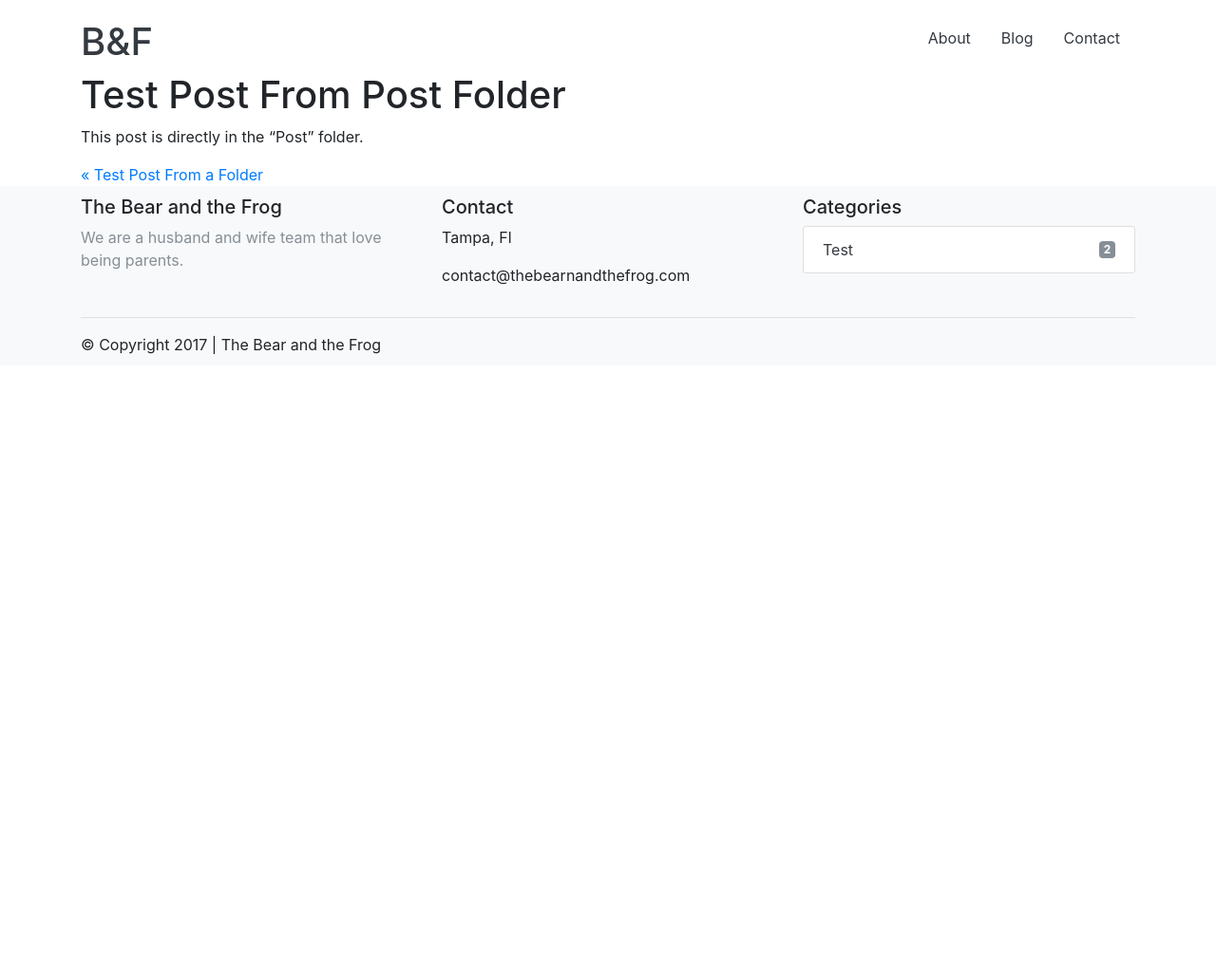
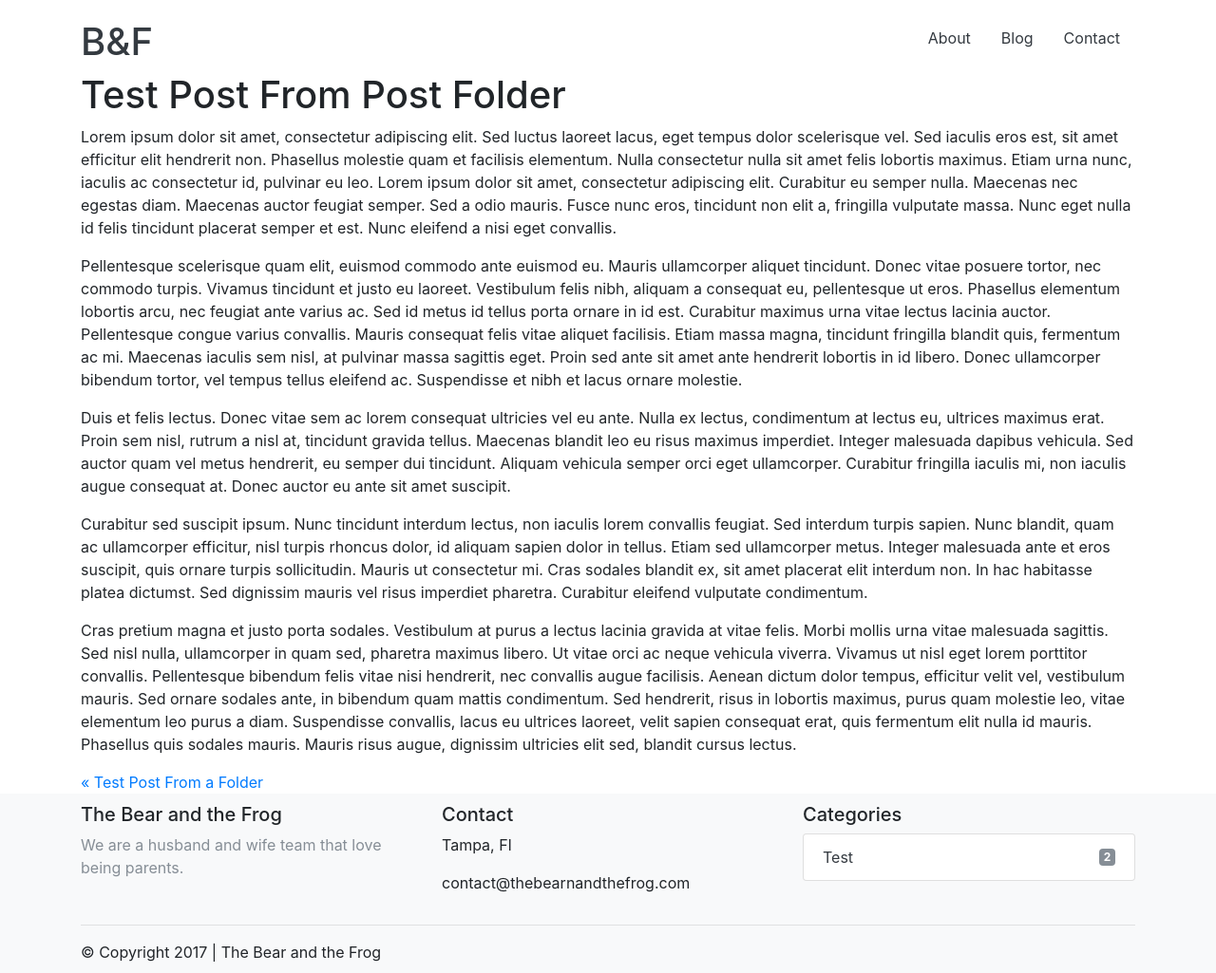
Before and after one commit to SevenZeroThree/The-Bear-and-the-Frog, a Jekyll site: the page built from _posts/2017-10-04-test-post.md, in a window 1280 px wide. Shown: the whole page at 95% size. Built offline with Jekyll 4.4.1, drawn with Linux system fonts in a browser that asks for light colours; before the commit the page ends 900 px from its top, so only the background shows below that.

Commit message:
add dummy content to test post

```diff
--- a/_posts/2017-10-04-test-post.md
+++ b/_posts/2017-10-04-test-post.md
@@ -5,4 +5,12 @@ date: 2017-10-04
 categories: [test]
 ---
 
-This post is directly in the "Post" folder.
+Lorem ipsum dolor sit amet, consectetur adipiscing elit. Sed luctus laoreet lacus, eget tempus dolor scelerisque vel. Sed iaculis eros est, sit amet efficitur elit hendrerit non. Phasellus molestie quam et facilisis elementum. Nulla consectetur nulla sit amet felis lobortis maximus. Etiam urna nunc, iaculis ac consectetur id, pulvinar eu leo. Lorem ipsum dolor sit amet, consectetur adipiscing elit. Curabitur eu semper nulla. Maecenas nec egestas diam. Maecenas auctor feugiat semper. Sed a odio mauris. Fusce nunc eros, tincidunt non elit a, fringilla vulputate massa. Nunc eget nulla id felis tincidunt placerat semper et est. Nunc eleifend a nisi eget convallis.
+
+Pellentesque scelerisque quam elit, euismod commodo ante euismod eu. Mauris ullamcorper aliquet tincidunt. Donec vitae posuere tortor, nec commodo turpis. Vivamus tincidunt et justo eu laoreet. Vestibulum felis nibh, aliquam a consequat eu, pellentesque ut eros. Phasellus elementum lobortis arcu, nec feugiat ante varius ac. Sed id metus id tellus porta ornare in id est. Curabitur maximus urna vitae lectus lacinia auctor. Pellentesque congue varius convallis. Mauris consequat felis vitae aliquet facilisis. Etiam massa magna, tincidunt fringilla blandit quis, fermentum ac mi. Maecenas iaculis sem nisl, at pulvinar massa sagittis eget. Proin sed ante sit amet ante hendrerit lobortis in id libero. Donec ullamcorper bibendum tortor, vel tempus tellus eleifend ac. Suspendisse et nibh et lacus ornare molestie.
+
+Duis et felis lectus. Donec vitae sem ac lorem consequat ultricies vel eu ante. Nulla ex lectus, condimentum at lectus eu, ultrices maximus erat. Proin sem nisl, rutrum a nisl at, tincidunt gravida tellus. Maecenas blandit leo eu risus maximus imperdiet. Integer malesuada dapibus vehicula. Sed auctor quam vel metus hendrerit, eu semper dui tincidunt. Aliquam vehicula semper orci eget ullamcorper. Curabitur fringilla iaculis mi, non iaculis augue consequat at. Donec auctor eu ante sit amet suscipit.
+
+Curabitur sed suscipit ipsum. Nunc tincidunt interdum lectus, non iaculis lorem convallis feugiat. Sed interdum turpis sapien. Nunc blandit, quam ac ullamcorper efficitur, nisl turpis rhoncus dolor, id aliquam sapien dolor in tellus. Etiam sed ullamcorper metus. Integer malesuada ante et eros suscipit, quis ornare turpis sollicitudin. Mauris ut consectetur mi. Cras sodales blandit ex, sit amet placerat elit interdum non. In hac habitasse platea dictumst. Sed dignissim mauris vel risus imperdiet pharetra. Curabitur eleifend vulputate condimentum.
+
+Cras pretium magna et justo porta sodales. Vestibulum at purus a lectus lacinia gravida at vitae felis. Morbi mollis urna vitae malesuada sagittis. Sed nisl nulla, ullamcorper in quam sed, pharetra maximus libero. Ut vitae orci ac neque vehicula viverra. Vivamus ut nisl eget lorem porttitor convallis. Pellentesque bibendum felis vitae nisi hendrerit, nec convallis augue facilisis. Aenean dictum dolor tempus, efficitur velit vel, vestibulum mauris. Sed ornare sodales ante, in bibendum quam mattis condimentum. Sed hendrerit, risus in lobortis maximus, purus quam molestie leo, vitae elementum leo purus a diam. Suspendisse convallis, lacus eu ultrices laoreet, velit sapien consequat erat, quis fermentum elit nulla id mauris. Phasellus quis sodales mauris. Mauris risus augue, dignissim ultricies elit sed, blandit cursus lectus.
```
